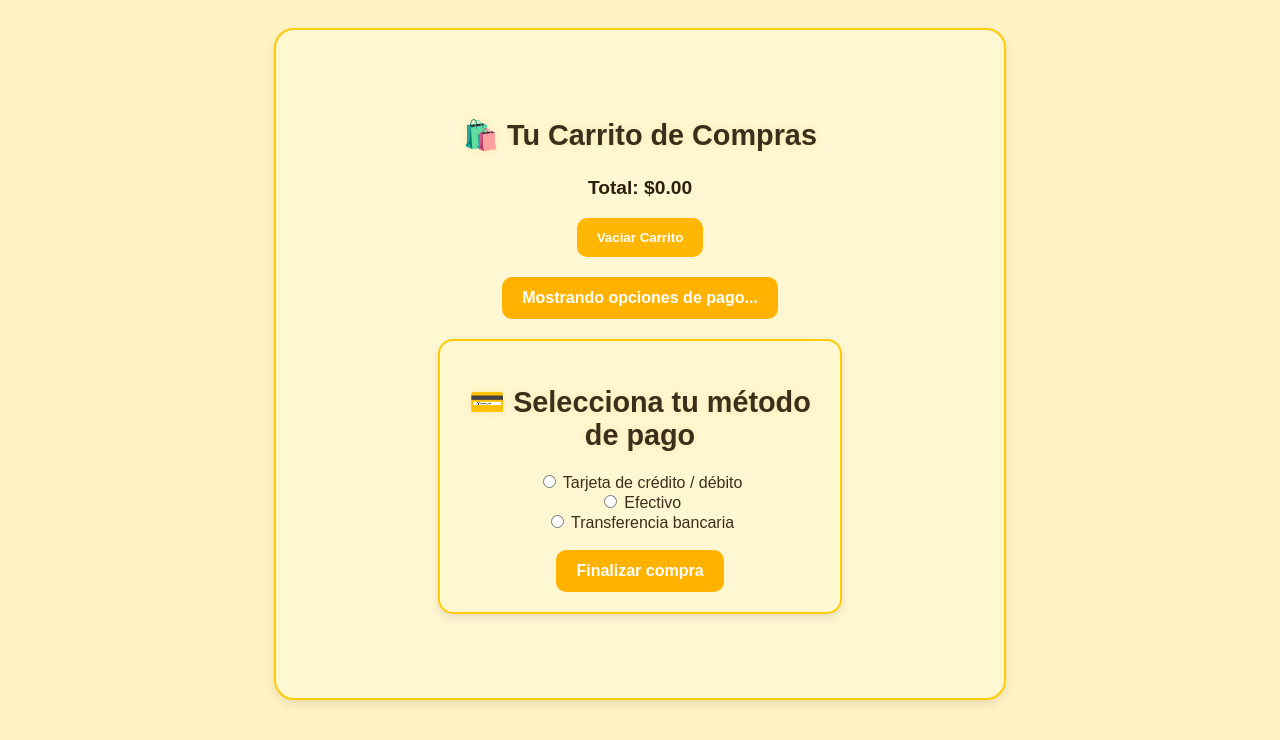
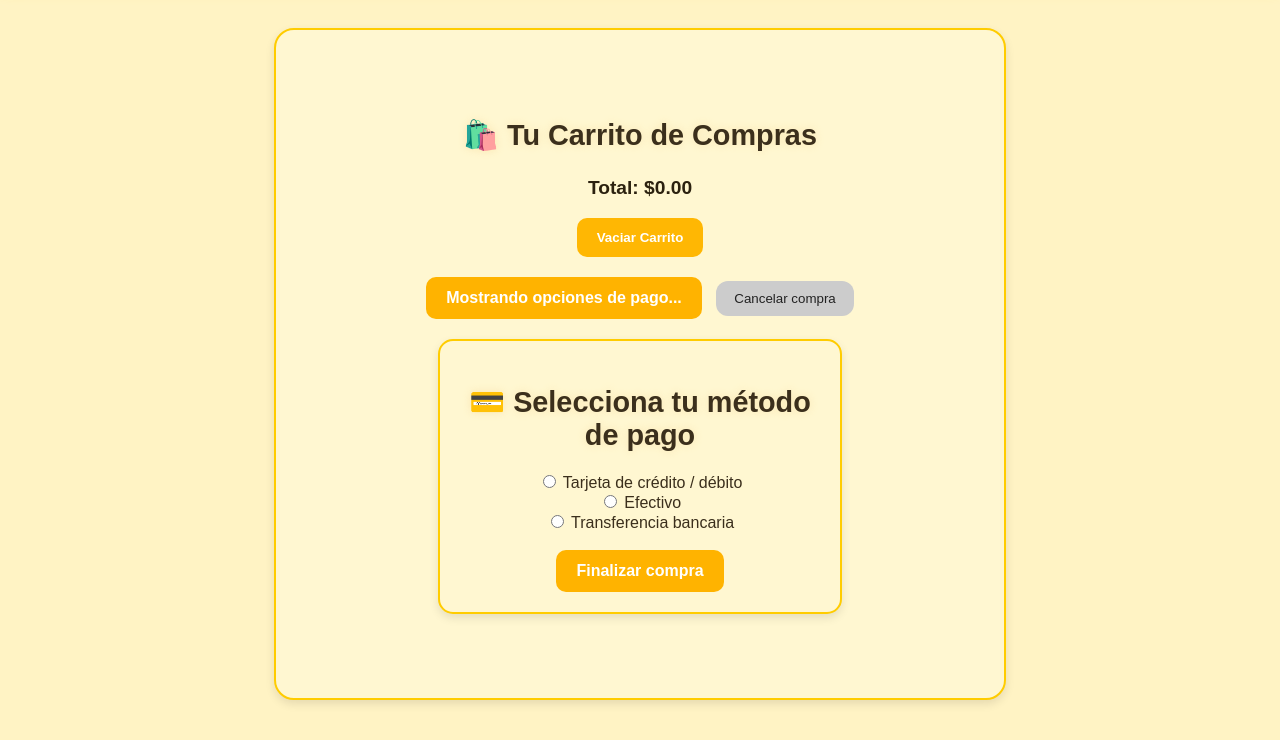
Before and after one commit to samuelmontesjaramillo123/El-Mundo-de-la-Papa-6.2, a plain HTML site: page carrito.html in a window 1280 px wide. Both pictures are taken after a click on the button "Confirmar compra". Shown: the part 149-889 px from the top of the page. Drawn offline with Linux system fonts and the light colour scheme.

Commit message:
Add files via upload

```diff
--- a/carrito.html
+++ b/carrito.html
@@ -46,8 +46,10 @@
       <button id="vaciar-carrito" class="btn-vaciar">Vaciar Carrito</button>
     </div>
     <!-- Botón para confirmar compra -->
+<!-- Botones de acción -->
 <div class="confirmar-compra">
   <button id="confirmar-btn" class="btn-confirmar">Confirmar compra</button>
+  <button id="cancelar-btn" class="btn-cancelar" style="display:none;">Cancelar compra</button>
 </div>
 
 <!-- Sección de método de pago (oculta al inicio) -->
@@ -61,6 +63,7 @@
     <button type="submit" class="btn-finalizar">Finalizar compra</button>
   </form>
 </section>
+
   </main>
 
   <script>
@@ -182,6 +185,7 @@ document.addEventListener('DOMContentLoaded', () => {
 <script>
 document.addEventListener("DOMContentLoaded", () => {
   const confirmarBtn = document.getElementById("confirmar-btn");
+  const cancelarBtn = document.getElementById("cancelar-btn");
   const metodoPago = document.getElementById("metodo-pago");
   const formPago = document.getElementById("form-pago");
 
@@ -190,18 +194,31 @@ document.addEventListener("DOMContentLoaded", () => {
 
   // Al dar clic en confirmar compra
   confirmarBtn.addEventListener("click", () => {
-    // Mostrar la sección de método de pago con transición suave
     metodoPago.style.display = "block";
-    metodoPago.style.opacity = "0";
-    metodoPago.style.transition = "opacity 0.6s ease";
-    setTimeout(() => metodoPago.style.opacity = "1", 50);
+    metodoPago.classList.add("mostrar");
 
-    // Desactivar el botón para que no se presione más de una vez
+    // Mostrar botón cancelar
+    cancelarBtn.style.display = "inline-block";
+
+    // Desactivar el botón de confirmar
     confirmarBtn.disabled = true;
     confirmarBtn.textContent = "Mostrando opciones de pago...";
   });
 
-  // Cuando se envía el formulario
+  // Botón para cancelar la compra
+  cancelarBtn.addEventListener("click", () => {
+    metodoPago.classList.remove("mostrar");
+    setTimeout(() => {
+      metodoPago.style.display = "none";
+    }, 500); // esperar que termine la animación
+
+    // Rehabilitar confirmar y ocultar cancelar
+    confirmarBtn.disabled = false;
+    confirmarBtn.textContent = "Confirmar compra";
+    cancelarBtn.style.display = "none";
+  });
+
+  // Cuando se envía el formulario (finaliza la compra)
   formPago.addEventListener("submit", (e) => {
     e.preventDefault();
 
--- a/style.css
+++ b/style.css
@@ -884,3 +884,17 @@ th, td {
   box-shadow: 0 4px 10px rgba(0,0,0,0.1);
   text-align: center;
 }
+.btn-cancelar {
+  background-color: #ccc;
+  color: #222;
+  border: none;
+  padding: 10px 18px;
+  border-radius: 12px;
+  cursor: pointer;
+  margin-left: 10px;
+  transition: background-color 0.3s ease;
+}
+
+.btn-cancelar:hover {
+  background-color: #aaa;
+}
```
